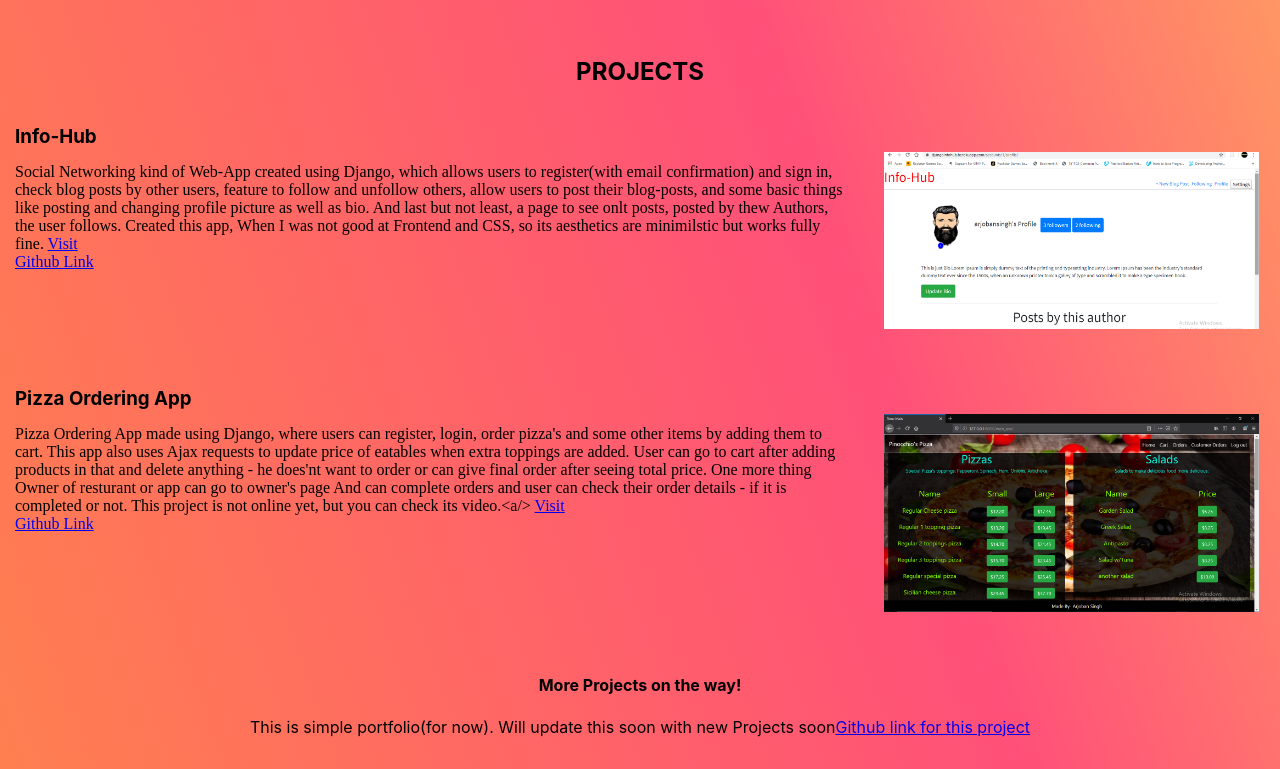
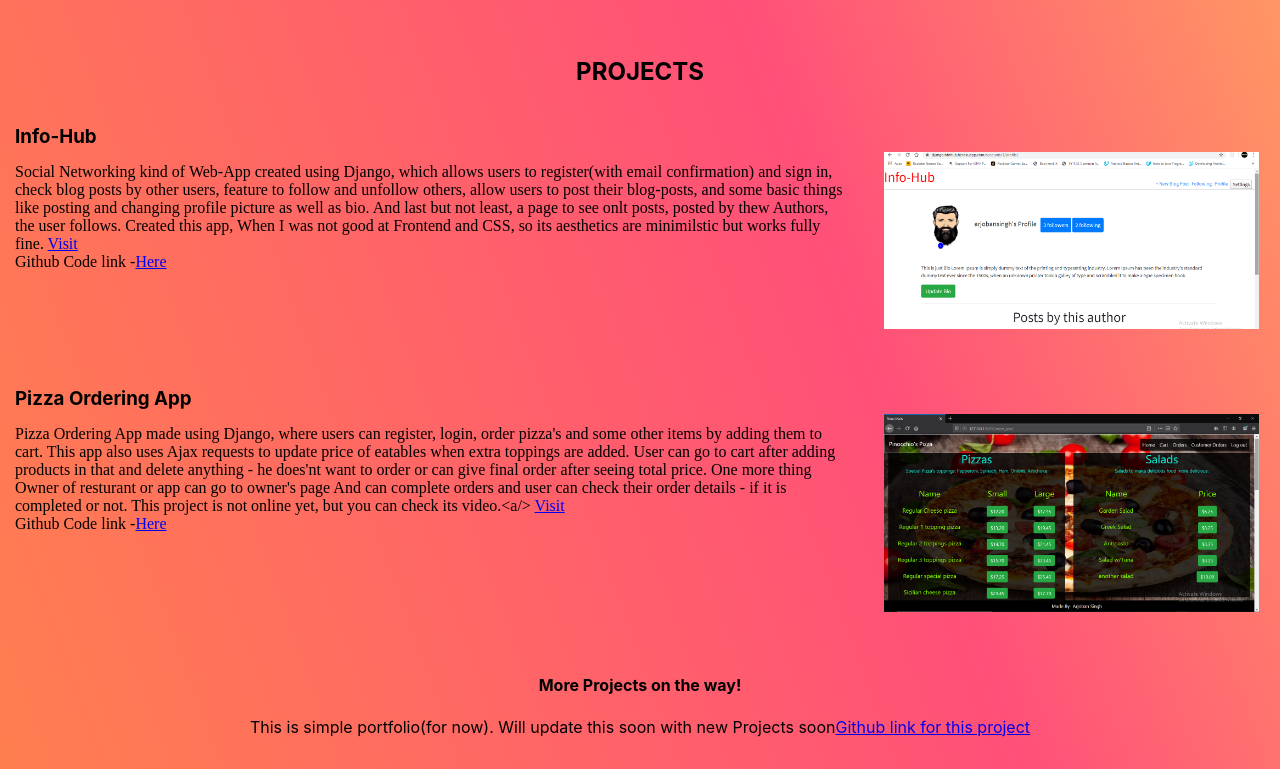
Before and after one commit to ArjobanSingh/Portfolio, a React (Create React App) app: page / in a window 1280 px wide. Shown: the part 1352-2121 px from the top of the page. Built offline with nearby package versions, Linux system fonts and the light colour scheme.

Commit message:
some changes

```diff
--- a/src/components/Project.js
+++ b/src/components/Project.js
@@ -9,7 +9,8 @@ export default function Project(props){
         {props.link ?
         <a href={props.link} target="_blank"> Visit</a>: <a/>}
         <br />
-        <a href={props.github} target="_blank">Github Link</a>
+        Github Code link -
+        <a href={props.github} target="_blank">Here</a>
         </p>
         <div className="my-img-div">
           <a href={props.link} target="_blank">
```
